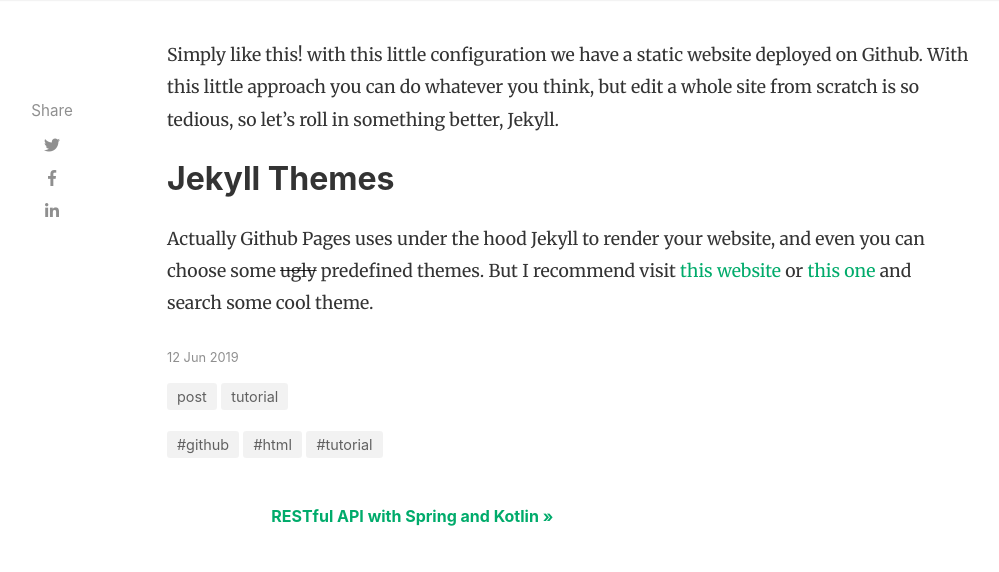
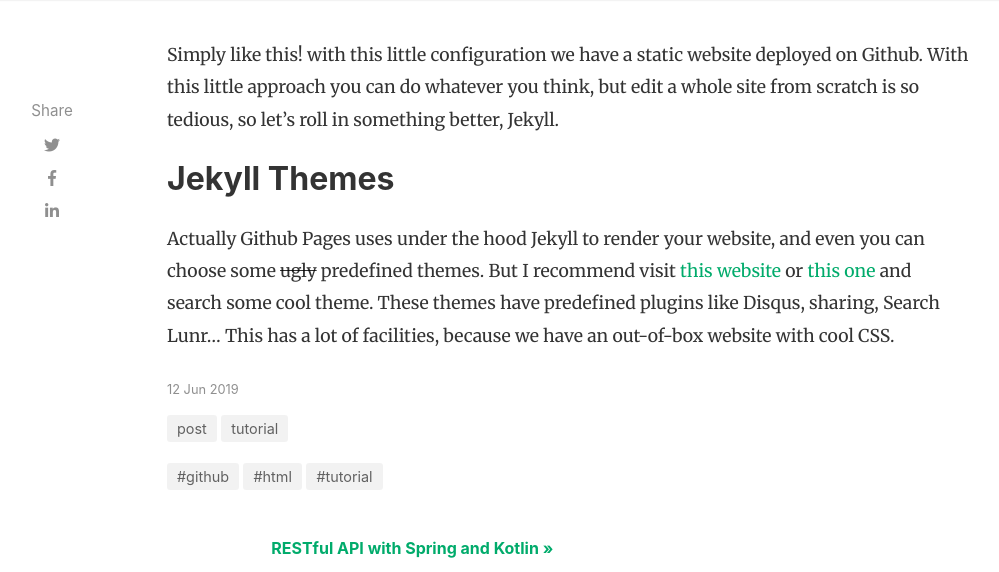
Before and after one commit to Chillaso/chillaso.github.io, a Jekyll site: the page built from _posts/2019-06-12-how-to-build-this-web.md, in a window 1280 px wide and 900 px high, scrolled down 2854 px, cut to the strip 0-572 px from the top of the window. Shown: the whole strip, without its empty margins (118-1117 px from the left). Built offline with Jekyll 4.4.1, drawn with Linux system fonts in a browser that asks for light colours; nearby versions of some CDN libraries.

Commit message:
Good modifications in how to

```diff
--- a/_posts/2019-06-12-how-to-build-this-web.md
+++ b/_posts/2019-06-12-how-to-build-this-web.md
@@ -38,4 +38,4 @@
 
 ## Jekyll Themes
 
-Actually Github Pages uses under the hood Jekyll to render your website, and even you can choose some ~~ugly~~ predefined themes. But I recommend visit [this website](https://jekyllthemes.io/) or [this one](http://jekyllthemes.org/ ]) and search some cool theme.
+Actually Github Pages uses under the hood Jekyll to render your website, and even you can choose some ~~ugly~~ predefined themes. But I recommend visit [this website](https://jekyllthemes.io/) or [this one](http://jekyllthemes.org/]) and search some cool theme. These themes have predefined plugins like Disqus, sharing, Search Lunr... This has a lot of facilities, because we have an out-of-box website with cool CSS.
```
